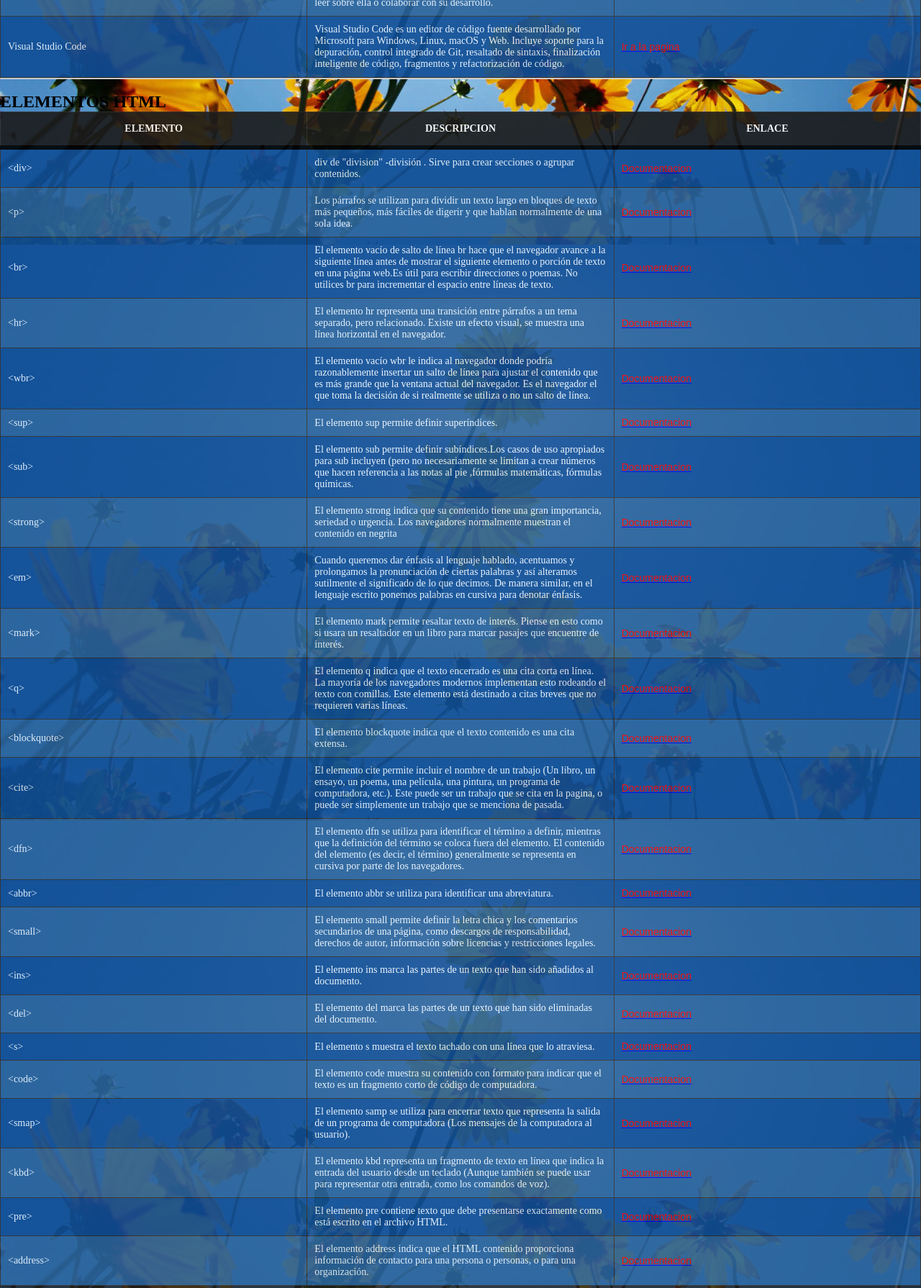
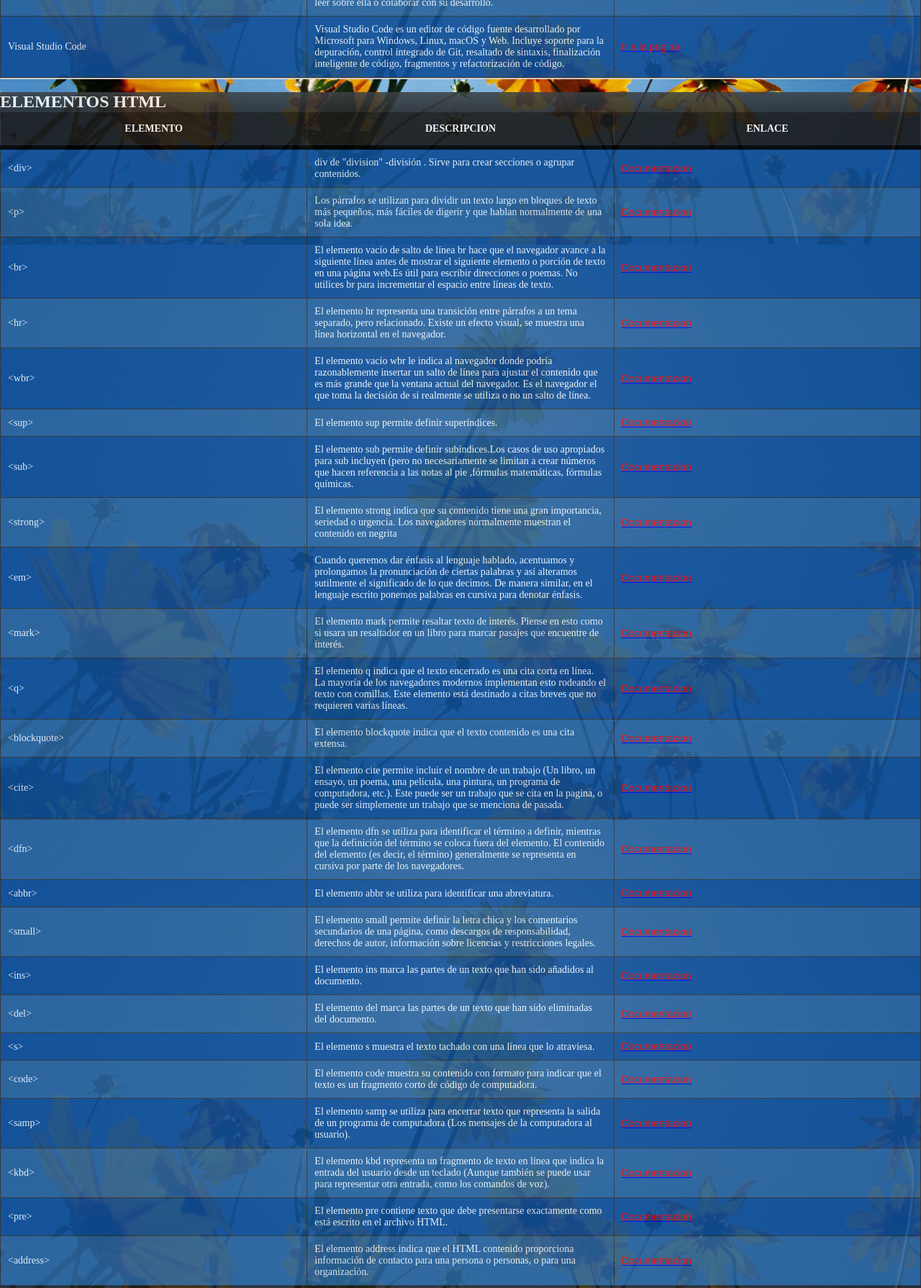
Before and after one commit to CrisCM307/mi_manual, a plain HTML site: page index.html in a window 1280 px wide. Shown: the part 460-2250 px from the top of the page at 72% size. Drawn offline with Linux system fonts and the light colour scheme.

Commit message:
Arrreglos subtitulos

```diff
--- a/estilos.css
+++ b/estilos.css
@@ -11,7 +11,10 @@ h1{
     font-family: 'Times New Roman', Times, serif;
 }
 h2{
-    font-family: 'Times New Roman', Times, serif;
+    font-family: 'Times New Roman';
+    color: rgb(255, 255, 255);
+    background: linear-gradient(rgb(60, 65, 69),#292c2e);
+    opacity: 0.87;
 }
 p{
     color: black;
--- a/index.html
+++ b/index.html
@@ -19,7 +19,7 @@
         <h1> MANUAL DE HTML </h1>
         <p>Estudiante: Cristian Said Canapi Madrid</p>
         <p>Tecnologias Web</p>
-        <h2>RECURSOS PARA DESARROLLADORES </h2>
+        <h2>RECURSOS PARA DESARROLLADORES</h2>
         <div id="container">
             <table style="width: 100%">
                 <thead>
@@ -239,11 +239,11 @@
                         <td><a href="https://developer.mozilla.org/es/docs/Web/HTML/Element/code" target="_blank"><font color="red">Documentacion</font></a></td>
                     </tr>
                     <tr>
-                        <td>&ltsmap&gt</td>
+                        <td>&ltsamp&gt</td>
                         <td>El elemento samp se utiliza para encerrar texto que representa la salida de un
                             programa de computadora (Los mensajes de la computadora al usuario).
                             </td>
-                        <td><a href="https://developer.mozilla.org/es/docs/Web/HTML/Element/smap" target="_blank"><font color="red">Documentacion</font></a></td>
+                        <td><a href="https://developer.mozilla.org/es/docs/Web/HTML/Element/samp" target="_blank"><font color="red">Documentacion</font></a></td>
                     </tr>
                     <tr>
                         <td>&ltkbd&gt</td>
```
